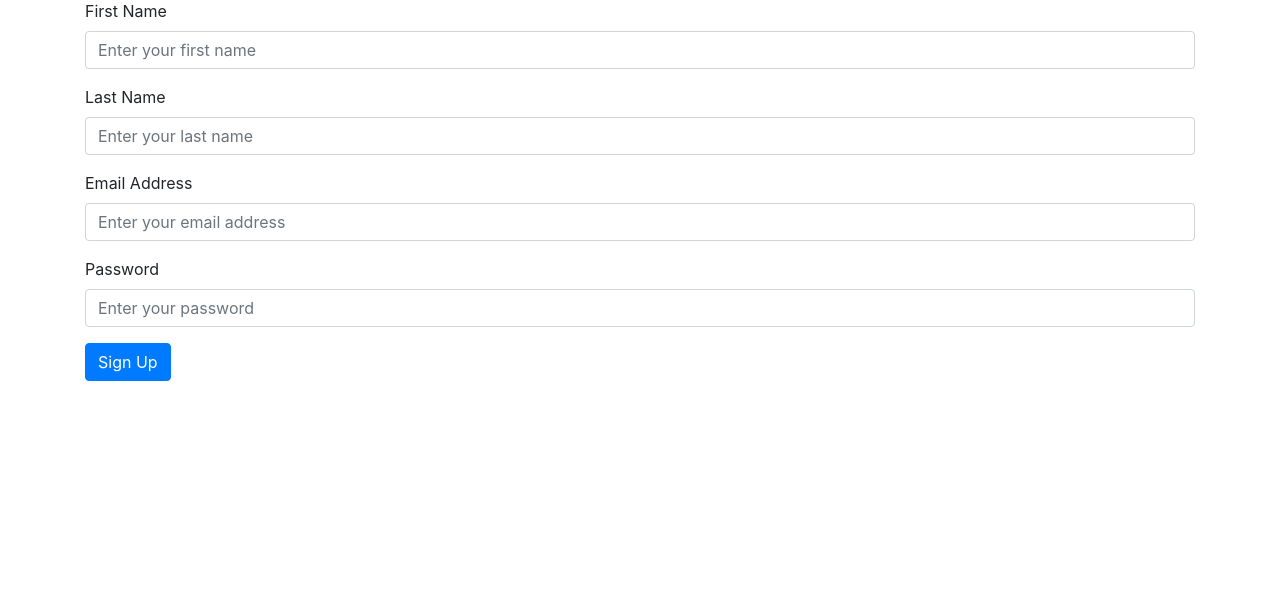
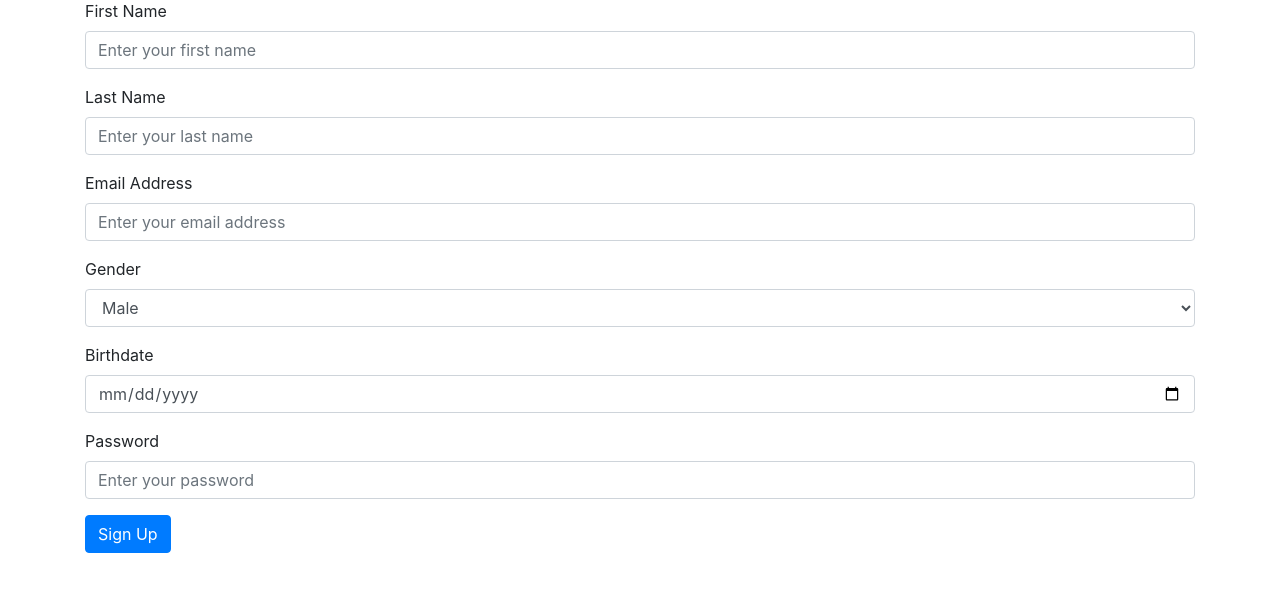
Before and after one commit to manikcloud/-manik-flask-chatgpt, a Flask app: page /signup in a window 1280 px wide. Shown: the part 95-687 px from the top of the page. Run offline with Flask 2, Linux system fonts and the light colour scheme; some libraries are stand-ins or nearby versions.

Commit message:
added birthdat and gender

```diff
--- a/aws-cognito/app.py
+++ b/aws-cognito/app.py
@@ -38,18 +38,22 @@ def signup():
         last_name = request.form['last_name']
         email = request.form['email']
         password = request.form['password']
+        gender = request.form['gender']
+        birthdate = request.form['birthdate']
 
         # Create user in Cognito User Pool
         try:
             response = client.sign_up(
                 ClientId=COGNITO_CLIENT_ID,
-                SecretHash=get_secret_hash(email),
+                SecretHash=calculate_secret_hash(COGNITO_CLIENT_ID, COGNITO_CLIENT_SECRET, email),
                 Username=email,
                 Password=password,
                 UserAttributes=[
                     {'Name': 'given_name', 'Value': first_name},
                     {'Name': 'family_name', 'Value': last_name},
-                    {'Name': 'email', 'Value': email}
+                    {'Name': 'email', 'Value': email},
+                    {'Name': 'gender', 'Value': gender},
+                    {'Name': 'birthdate', 'Value': birthdate}
                 ]
             )
             return redirect(url_for('login'))
--- a/aws-cognito/templates/signup.html
+++ b/aws-cognito/templates/signup.html
@@ -20,6 +20,18 @@
                 <label for="email">Email Address</label>
                 <input type="email" class="form-control" id="email" name="email" placeholder="Enter your email address">
             </div>
+            <div class="form-group">
+                <label for="gender">Gender</label>
+                <select class="form-control" id="gender">
+                    <option value="male">Male</option>
+                    <option value="female">Female</option>
+                </select>
+            </div>
+            <div class="form-group">
+                <label for="birthdate">Birthdate</label>
+                <input type="date" class="form-control" id="birthdate" placeholder="Enter your birthdate">
+            </div>
+
             <div class="form-group">
                 <label for="password">Password</label>
                 <input type="password" class="form-control" id="password" name="password" placeholder="Enter your password">
```
